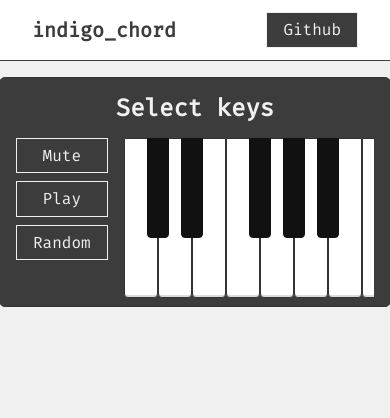
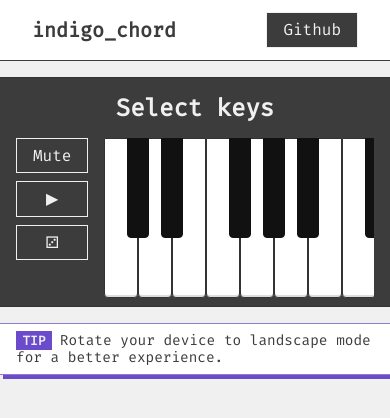
Before and after one commit to fajtaiandris/indigo-chord, a SvelteKit app: page / in a window 390 px wide. Shown: the top 418 px of the page. Built offline with nearby package versions, Linux system fonts and the light colour scheme.

Commit message:
feat: alert styling

```diff
--- a/src/app.css
+++ b/src/app.css
@@ -37,3 +37,43 @@ button:hover {
   background-color: var(--default);
   color: var(--default-foreground);
 }
+
+aside[role="note"] {
+  background-color: white;
+  width: 100%;
+  max-width: 400px;
+  padding: 0.5rem 1rem;
+  font-size: 0.9rem;
+  color: var(--default-foreground);
+  border: var(--primary-highlight) 1px solid;
+  box-shadow: 4px 4px 0px var(--primary);
+}
+aside[role="note"]::before {
+  content: "TIP";
+  font-size: 0.8rem;
+  margin-right: 0.5rem;
+  background-color: var(--primary);
+  color: var(--primary-foreground);
+  padding: 0.125rem 0.4rem;
+  font-weight: bold;
+}
+
+section {
+  display: flex;
+  flex-direction: column;
+  justify-content: center;
+  align-items: center;
+  flex: 1;
+  gap: 1rem;
+}
+
+/* --- UTILITY --- */
+
+.visible-on-mobile-portrait {
+  display: none;
+}
+@media (max-width: 700px) and (orientation: portrait) {
+  .visible-on-mobile-portrait {
+    display: block;
+  }
+}
--- a/src/lib/ChordDemo.svelte
+++ b/src/lib/ChordDemo.svelte
@@ -24,8 +24,8 @@
   <div class="keyboard__bottom">
     <div class="settings">
       <button>Mute</button>
-      <button>Play</button>
-      <button>Random</button>
+      <button>▶</button>
+      <button>⚂</button>
     </div>
     <div class="keys-wrapper">
       <Piano
@@ -50,7 +50,6 @@
     max-width: 100%;
     background-color: var(--inverse);
     border:1px solid #333;
-    border-radius:6px;
   }
 
   .keyboard__top {
--- a/src/routes/+page.svelte
+++ b/src/routes/+page.svelte
@@ -9,14 +9,7 @@
 
 <section>
 	<ChordDemo/>
+	<aside role="note" class="visible-on-mobile-portrait">
+		Rotate your device to landscape mode for a better experience.
+	</aside>
 </section>
-
-<style>
-	section {
-		display: flex;
-		flex-direction: column;
-		justify-content: center;
-		align-items: center;
-		flex: 1;
-	}
-</style>
```
